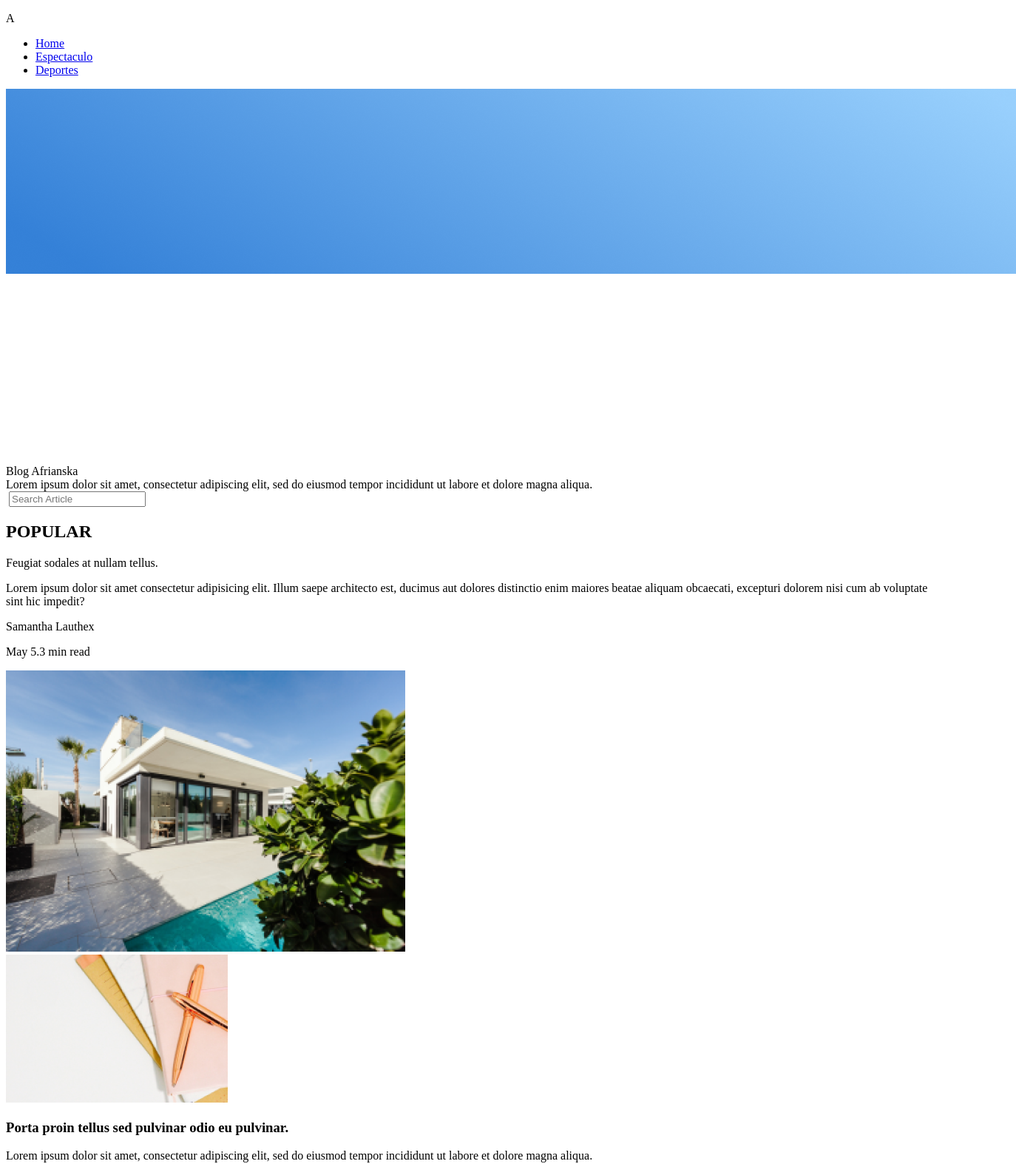
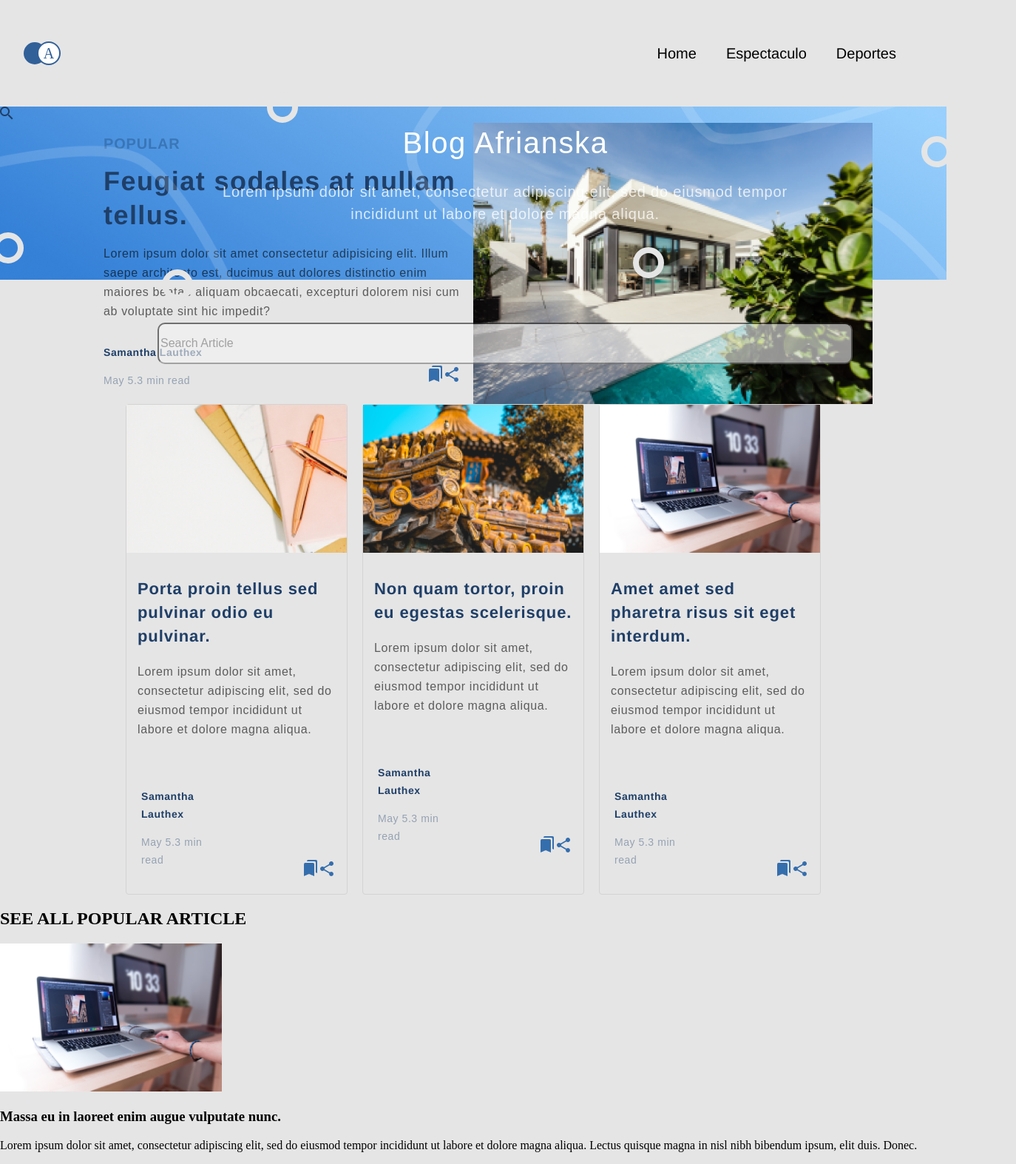
Before and after one commit to aearmasaq/reto-semana5, a plain HTML site: page index.html in a window 1280 px wide. Shown: the top 1573 px of the page at 74% size, 1374 px wide, since content can reach past the window. Drawn offline with Linux system fonts and the light colour scheme.

Commit message:
se modifico la carpeta index.html y css

```diff
--- a/index.html
+++ b/index.html
@@ -9,12 +9,12 @@
   <body>
     <!--HEADER HTML-->
     <header>
-      <div id="logo">
+      <section id="logo">
         <div class="img-1"></div>
         <div class="img-2">
           <p>A</p>
         </div>
-      </div>
+      </section>
         <nav>
         <ul>
           <li><a href="#">Home</a></li>
@@ -23,7 +23,8 @@
         </ul>
       </nav>
     </header>
-    <div class="contenedor">
+    <!--banner-->
+    <section class="contenedor">
       <img class="eye" src="/images/banner.png" />
       <img class="heaven" src="/images/Vector.png" />
       <div class="circle-1"></div>
@@ -36,7 +37,8 @@
         Lorem ipsum dolor sit amet, consectetur adipiscing elit, sed do eiusmod
         tempor incididunt ut labore et dolore magna aliqua.
       </div>
-    </div>
+    </section>
+
     <section class="buscador">
       <div class="search">
         <img src="/images/icon-search.png" alt="" />
@@ -45,80 +47,98 @@
     </section>
 
     <!-- CARD NRO 1-->
-    <section class="subtitulo">
-      <div class="centrado">
+    <section class="contenedor-1">
       <div class="card-1">
         <div class="texto-1">
           <h2>POPULAR</h2>
           <span>Feugiat sodales at nullam tellus.</span>
           <p>
-              Lorem ipsum dolor sit amet consectetur adipisicing elit. Illum
-              saepe architecto est, ducimus aut dolores distinctio enim maiores
-              beatae aliquam obcaecati, excepturi dolorem nisi cum ab voluptate
-              sint hic impedit?
+            Lorem ipsum dolor sit amet consectetur adipisicing elit. Illum saepe
+            architecto est, ducimus aut dolores distinctio enim maiores beatae
+            aliquam obcaecati, excepturi dolorem nisi cum ab voluptate sint hic
+            impedit?
           </p>
           <div class="compartir">
             <div>
               <p class="name">Samantha Lauthex</p>
               <p class="fecha">May 5.3 min read</p>
             </div>
-              <div>
-                <a href="images/icon-save.png"></a>
-                <a href="images/icon-share.png"></a>
+            <div class="iconos-card-1">
+              <a href="#"><img src="/images/icon-save.png" /></a>
+              <a href="#"><img src="/images/icon-share.png" alt="" /></a>
             </div>
           </div>
         </div>
-          <div class="img-card-1">
+      </div>
+      <div class="img-card">
         <img src="images/img-post-1.png" />
-          </div>
-        </div>
       </div>
     </section>
 
     <!-- CARD NUMERO 2 -->
 
-    <section class="contenedor-1">
-      <div class="relleno2">
-        <div class="card-2">
-          <img src="images/img-post-2.png" />
-          <h3>Porta proin tellus sed pulvinar odio eu pulvinar.</h3>
-          <span
-            >Lorem ipsum dolor sit amet, consectetur adipiscing elit, sed do
-            eiusmod tempor incididunt ut labore et dolore magna aliqua.</span
-          >
-          <article class="compartir">
-            <p>Samantha Lauthex</p>
-            <p>May 5.3 min read</p>
-          </article>
+    <div class="grid-container">
+      <div class="card">
+        <div class="bg-img-1"></div>
+        <div class="content">
+          <h2>Porta proin tellus sed pulvinar odio eu pulvinar.</h2>
+          <p>
+            Lorem ipsum dolor sit amet, consectetur adipiscing elit, sed do
+            eiusmod tempor incididunt ut labore et dolore magna aliqua.
+          </p>
         </div>
-
-        <div class="card-2">
-          <img src="images/img-post-3.png" />
-          <h3>Non quam tortor, proin eu egestas scelerisque.</h3>
-          <span
-            >Lorem ipsum dolor sit amet, consectetur adipiscing elit, sed do
-            eiusmod tempor incididunt ut labore et dolore magna aliqua.</span
-          >
-          <article class="compartir">
-            <p>Samantha Lauthex</p>
-            <p>May 5.3 min read</p>
-          </article>
+        <div class="compartir-3">
+          <div class="name-card-3">
+            <p class="name">Samantha Lauthex</p>
+            <p class="fecha">May 5.3 min read</p>
           </div>
-
-        <div class="card-2">
-          <img src="images/img-post-3 (1).png" />
-          <h3>Amet amet sed pharetra risus sit eget interdum.</h3>
-          <span
-            >Lorem ipsum dolor sit amet, consectetur adipiscing elit, sed do
-            eiusmod tempor incididunt ut labore et dolore magna aliqua.</span
-          >
-          <article class="compartir">
-            <p>Samantha Lauthex</p>
-            <p>May 5.3 min read</p>
-          </article>
+          <div class="iconos-card-3">
+            <a href="#"><img src="/images/icon-save.png" /></a>
+            <a href="#"><img src="/images/icon-share.png"/></a>
           </div>
         </div>
-    </section>
+      </div>
+      <div class="card">
+        <div class="bg-img-2"></div>
+        <div class="content">
+          <h2>Non quam tortor, proin eu egestas scelerisque.</h2>
+          <p>
+            Lorem ipsum dolor sit amet, consectetur adipiscing elit, sed do
+            eiusmod tempor incididunt ut labore et dolore magna aliqua.
+          </p>
+        </div>
+        <div class="compartir-3">
+          <div class="name-card-3">
+            <p class="name">Samantha Lauthex</p>
+            <p class="fecha">May 5.3 min read</p>
+          </div>
+          <div class="iconos-card-3">
+            <a href="#"><img src="/images/icon-save.png" /></a>
+            <a href="#"><img src="/images/icon-share.png"/></a>
+          </div>
+        </div>
+      </div>
+      <div class="card">
+        <div class="bg-img-3"></div>
+        <div class="content">
+          <h2>Amet amet sed pharetra risus sit eget interdum.</h2>
+          <p>
+            Lorem ipsum dolor sit amet, consectetur adipiscing elit, sed do
+            eiusmod tempor incididunt ut labore et dolore magna aliqua.
+          </p>
+        </div>
+        <div class="compartir-3">
+          <div class="name-card-3" >
+            <p class="name">Samantha Lauthex</p>
+            <p class="fecha">May 5.3 min read</p>
+          </div>
+          <div class="iconos-card-3">
+            <a href="#"><img src="/images/icon-save.png" /></a>
+            <a href="#"><img src="/images/icon-share.png"/></a>
+          </div>
+        </div>
+      </div>
+    </div>
 
     <section class="sub-tile">
       <div class="subtitulo-02">
@@ -277,7 +297,6 @@
         </div>
         <div class="texto-contacto-datos">
           <h3>About US</h3>
-
           <p>A. Lorem ipsum dolor sit amet, consectetur adipisicing elit.</p>
           <p>T. +62-812-7313-4321</p>
           <p>E. hello.afrian@gmail.com</p>
@@ -285,12 +304,13 @@
 
         <div class="texto-contacto-datos">
           <h3>Follow US</h3>
-
           <p>A. Lorem ipsum dolor sit amet, consectetur adipisicing elit.</p>
           <p>T. +62-812-7313-4321</p>
           <p>E. hello.afrian@gmail.com</p>
         </div>
       </div>
     </section>
+
+
   </body>
 </html>
--- a/styles/main.css
+++ b/styles/main.css
@@ -0,0 +1,403 @@
+/* CSS HEADER */
+body {
+  background-color: #e5e5e5;
+}
+
+/* reseteo basico */
+
+body,
+h1,
+ul {
+  margin: 0;
+  padding: 0;
+}
+
+header {
+  align-items: center;
+  display: flex;
+  margin: 2em;
+  background-color: #e5e5e5;
+}
+
+#logo,
+nav {
+  flex: 1;
+}
+
+/*logo*/
+.img-1 {
+  display: flex;
+  width: 30px;
+  height: 30px;
+  -moz-border-radius: 50%;
+  -webkit-border-radius: 50%;
+  border-radius: 50%;
+  background: #316099;
+}
+
+.img-2 {
+  width: 28px;
+  height: 28px;
+  -moz-border-radius: 50%;
+  -webkit-border-radius: 50%;
+  border-radius: 50%;
+  display: flex;
+  justify-content: center;
+  align-items: center;
+  text-align: center;
+  border: 2px solid #316099;
+  background: #ffffff;
+  position: absolute;
+  left: 50px;
+  top: 56px;
+  z-index: 1;
+}
+
+.img-2 > p {
+  font-family: Gilroy;
+  font-style: bold;
+  color: #316099;
+  font-size: 1.4rem;
+  font-size: 20px;
+}
+
+nav {
+  padding: 1em;
+  font-family: Verdana, Geneva, sans-serif;
+  -webkit-font-smoothing: antialiased;
+  -moz-osx-font-smoothing: grayscale;
+}
+nav ul {
+  list-style: none;
+  padding: 0;
+  margin: 0;
+}
+nav li a {
+  color: black;
+  font-family: Helvetica;
+  font-size: 20px;
+  line-height: 28px;
+  vertical-align: Top;
+  display: block;
+  text-decoration: none;
+  padding: 0.5em 1em;
+}
+
+nav li a:hover {
+  color: #316099;
+  font-family: Helvetica;
+  font-size: 20px;
+  line-height: 28px;
+  vertical-align: Top;
+  display: block;
+  text-decoration: none;
+  padding: 0.5em 1em;
+}
+
+@media screen and (min-width: 480px) {
+  nav ul {
+    display: flex;
+    justify-content: flex-end;
+  }
+}
+
+/* main*/
+
+.contenedor {
+  display: flex;
+  position: relative;
+  left: 0;
+  top: 0;
+}
+
+.eye {
+  width: 100%;
+  height: auto;
+  position: absolute;
+  z-index: -1;
+}
+
+.heaven {
+  width: 100%;
+  height: auto;
+  position: absolute;
+  z-index: 1;
+}
+
+.circle-1 {
+  position: absolute;
+  width: 42px;
+  height: 42px;
+  left: -10px;
+  top: 170px;
+  z-index: 3;
+  border-radius: 50%;
+  border: 8px solid #e5e5e5;
+  box-sizing: border-box;
+}
+
+.circle-2 {
+  position: absolute;
+  width: 42px;
+  height: 42px;
+  left: 219px;
+  top: 220px;
+  z-index: 3;
+  border-radius: 50%;
+  border: 8px solid #e5e5e5;
+  box-sizing: border-box;
+}
+.circle-3 {
+  position: absolute;
+  width: 42px;
+  height: 42px;
+  left: 361px;
+  top: -20px;
+  z-index: 3;
+  border-radius: 50%;
+  border: 8px solid #e5e5e5;
+  box-sizing: border-box;
+}
+.circle-4 {
+  position: absolute;
+  width: 42px;
+  height: 42px;
+  left: 856px;
+  top: 190px;
+  z-index: 3;
+  border-radius: 50%;
+  border: 8px solid #e5e5e5;
+  box-sizing: border-box;
+}
+.circle-5 {
+  position: absolute;
+  width: 42px;
+  height: 42px;
+  left: 1246px;
+  top: 40px;
+  z-index: 3;
+  border-radius: 50%;
+  border: 8px solid #e5e5e5;
+  box-sizing: border-box;
+}
+
+.texto-encima {
+  position: absolute;
+  width: 305px;
+  height: 74px;
+  left: 531px;
+  top: 12px;
+  z-index: 3;
+  font-family: Arial;
+  font-style: normal;
+  font-weight: normal;
+  font-size: 40px;
+  line-height: 74px;
+  text-align: center;
+  letter-spacing: 0.04em;
+
+  color: #ffffff;
+}
+.centrado {
+  position: absolute;
+  width: 780px;
+  height: 60px;
+  left: 293px;
+  top: 100px;
+  z-index: 3;
+  font-family: Arial;
+  font-style: normal;
+  font-weight: normal;
+  font-size: 20px;
+  line-height: 30px;
+  text-align: center;
+  letter-spacing: 0.04em;
+  color: rgba(255, 255, 255, 0.78);
+}
+
+/*Buscador*/
+.buscador {
+  display: grid;
+  align-items: center;
+}
+.search input {
+  position: absolute;
+  width: 940px;
+  height: 56px;
+  left: 213px;
+  top: 436px;
+  background: #f4f4f4;
+  border-radius: 10px;
+  font-family: Arial;
+  font-style: normal;
+  font-weight: normal;
+  font-size: 16px;
+  line-height: 18px;
+  color: #1f3f68;
+  opacity: 0.6;
+}
+
+/*card numero 1*/
+.contenedor-1 {
+  display: grid;
+  grid-template-columns: 500px 500px;
+  justify-content: center;
+}
+
+.card-1 {
+  justify-items: center;
+}
+
+.img-card {
+  width: 500px;
+  height: 380px;
+}
+
+.texto-1 > h2 {
+  font-family: Helvetica;
+  font-style: normal;
+  font-weight: bold;
+  font-size: 20px;
+  line-height: 23px;
+  letter-spacing: 0.04em;
+  color: #356ead;
+  opacity: 0.8;
+}
+
+.texto-1 > span {
+  font-family: Helvetica;
+  font-style: normal;
+  font-weight: bold;
+  font-size: 36px;
+  line-height: 46px;
+  letter-spacing: 0.04em;
+  color: #1f3f68;
+}
+
+.texto-1 > p {
+  font-family: Arial;
+  font-style: normal;
+  font-weight: normal;
+  font-size: 16px;
+  line-height: 26px;
+  letter-spacing: 0.04em;
+  color: #000000;
+  opacity: 0.6;
+}
+
+.name {
+  font-family: Helvetica;
+  font-style: normal;
+  font-weight: bold;
+  font-size: 14px;
+  line-height: 24px;
+  letter-spacing: 0.04em;
+  color: #1f3f68;
+}
+
+.fecha {
+  font-family: Arial;
+  font-style: normal;
+  font-weight: normal;
+  font-size: 14px;
+  line-height: 24px;
+  letter-spacing: 0.04em;
+  color: #1f3f68;
+  opacity: 0.4;
+}
+
+.compartir {
+  display: grid;
+  grid-template-columns: 250px 250px;
+}
+
+.iconos-card-1 {
+  justify-self: end;
+  align-self: end;
+  padding: 20px;
+}
+
+/*CRID POR 3*/
+.grid-container {
+  display: grid;
+  grid-template-columns: repeat(3, 300px);
+  grid-gap: 20px;
+  justify-content: center;
+}
+.card {
+  border: 1px solid #d3d3d3;
+  border-radius: 0.25rem;
+}
+
+.bg-img-1 {
+  background-size: cover;
+  min-height: 200px;
+  background-position: center;
+  background-color: #ccc;
+  background-image: url(/images/img-post-2.png);
+}
+
+.bg-img-2 {
+  background-size: cover;
+  min-height: 200px;
+  background-position: center;
+  background-color: #ccc;
+  background-image: url(/images/img-post-3.png);
+}
+.bg-img-3 {
+  background-size: cover;
+  min-height: 200px;
+  background-position: center;
+  background-color: #ccc;
+  background-image: url(/images/img-post-4.png);
+}
+
+.content {
+  padding: 15px;
+}
+
+button {
+  background-color: transparent;
+  border: 1px solid #2196f3;
+  padding: 0.5rem 1rem;
+  cursor: pointer;
+  border-radius: 0.25rem;
+}
+
+.content > h2 {
+  font-family: Helvetica;
+  font-style: normal;
+  font-weight: bold;
+  font-size: 22px;
+  line-height: 32px;
+  letter-spacing: 0.04em;
+  color: #1f3f68;
+}
+
+.content > p {
+  font-family: Arial;
+  font-style: normal;
+  font-weight: normal;
+  font-size: 16px;
+  line-height: 26px;
+  letter-spacing: 0.04em;
+  color: rgba(0, 0, 0, 0.6);
+}
+
+.compartir-3 {
+  display: grid;
+  grid-template-columns: 150px 150px;
+  justify-content: space-between;
+}
+
+.name-card-3 {
+  justify-self: end;
+  align-self: end;
+  padding: 20px;
+}
+
+.iconos-card-3 {
+  justify-self: end;
+  align-self: end;
+  padding: 20px;
+}
```
Also changed, not shown: images/icon-save.png (added), images/icon-search.png (added), images/icon-share.png (added). Lines whose indentation alone changed are shown as unchanged.
